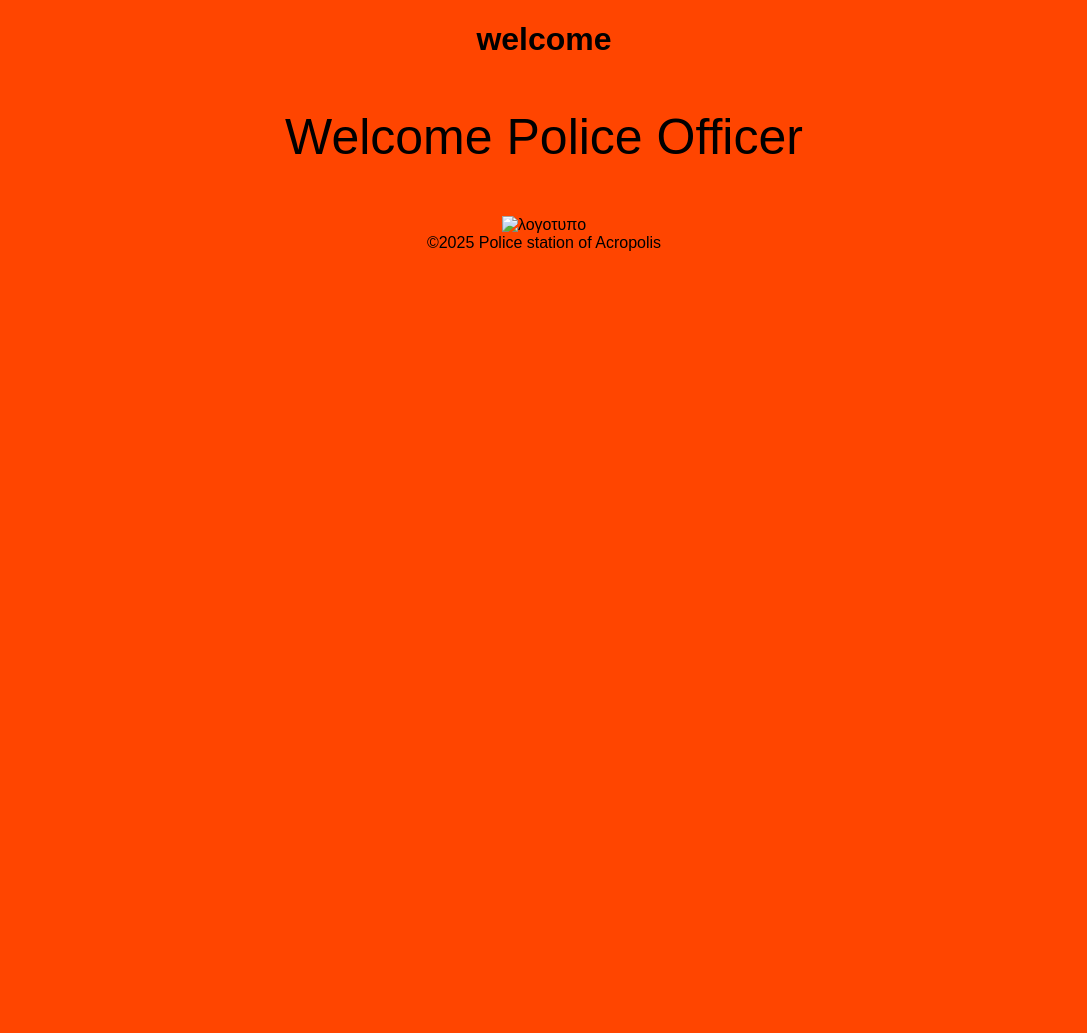
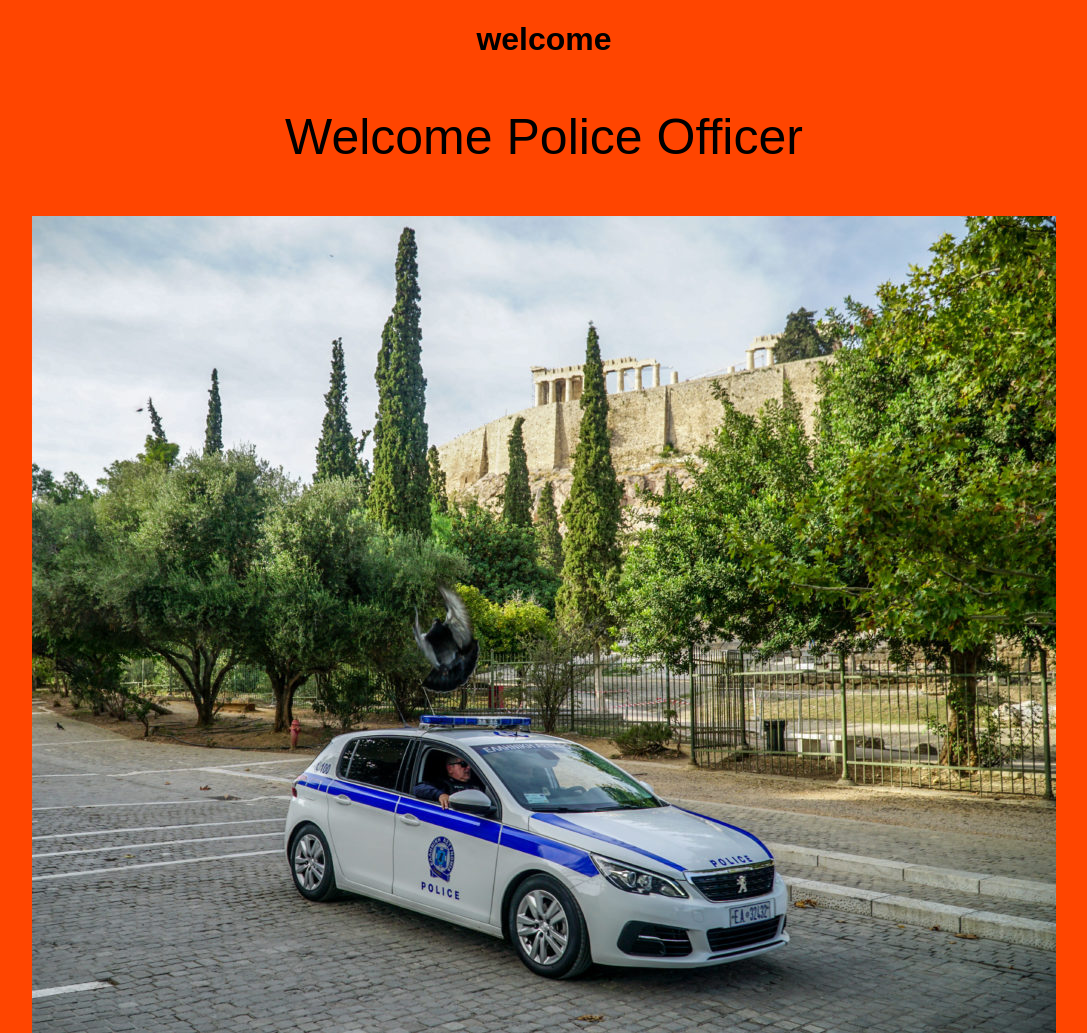
Before and after one commit to Konstaoiko/Konstaoiko.github.io, a plain HTML site: page index.html in a window 1280 px wide. Shown: the top 1033 px of the page, without its empty margins (96-1183 px from the left). Before the commit the page ends 800 px from the top, so only its background shows below. Drawn offline with Linux system fonts and the light colour scheme.

Commit message:
Update index.html

```diff
--- a/index.html
+++ b/index.html
@@ -14,7 +14,7 @@ h1{color:Black; font-weight:bolt;}
 <!--mporo na to kano me flex oste na xoraei olo sth selida-->
 <h1>welcome</h1>
 <p>Welcome Police Officer</p>
-<img src="pic.jpg" alt="λογοτυπο">
+<img src="img/pic.jpg" alt="λογοτυπο">
 <footer> &copy;2025 Police station of Acropolis</footer>
 </body>
 </html>
```
